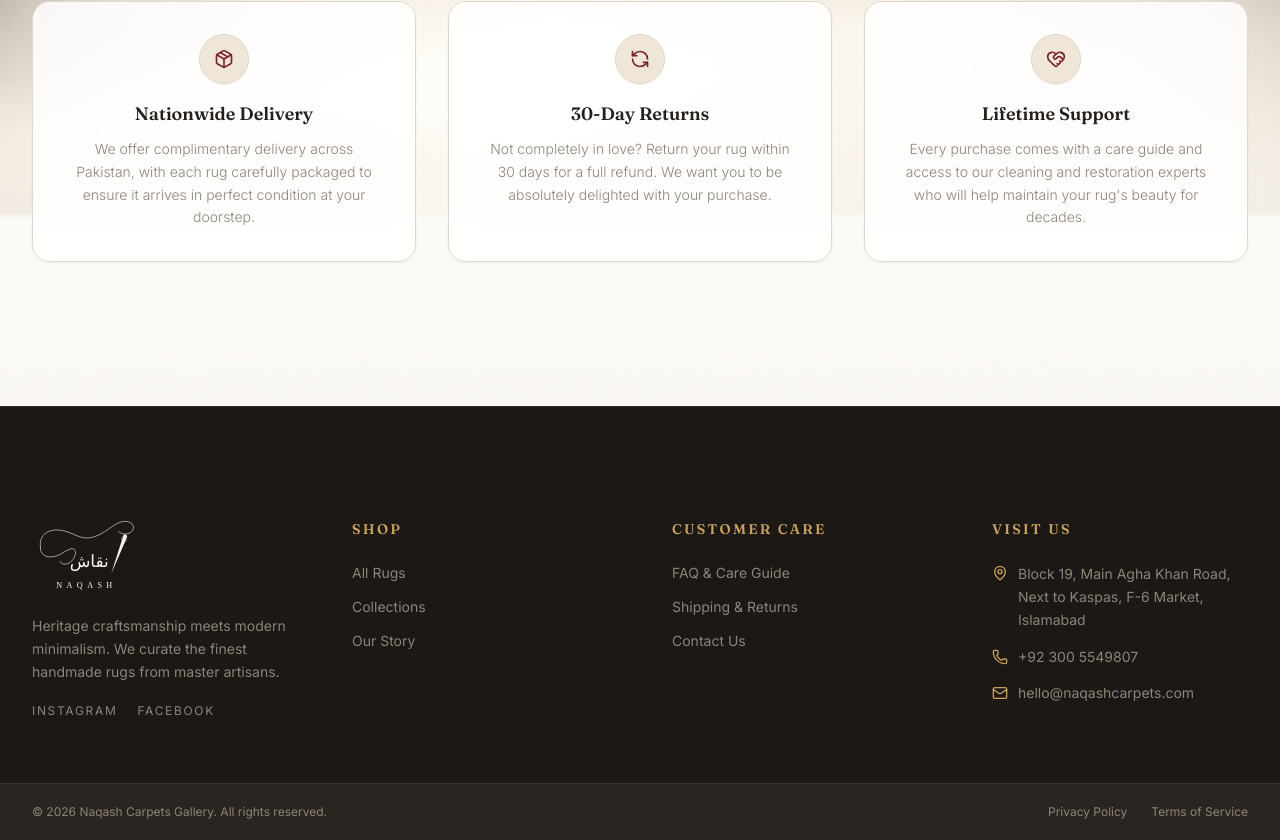
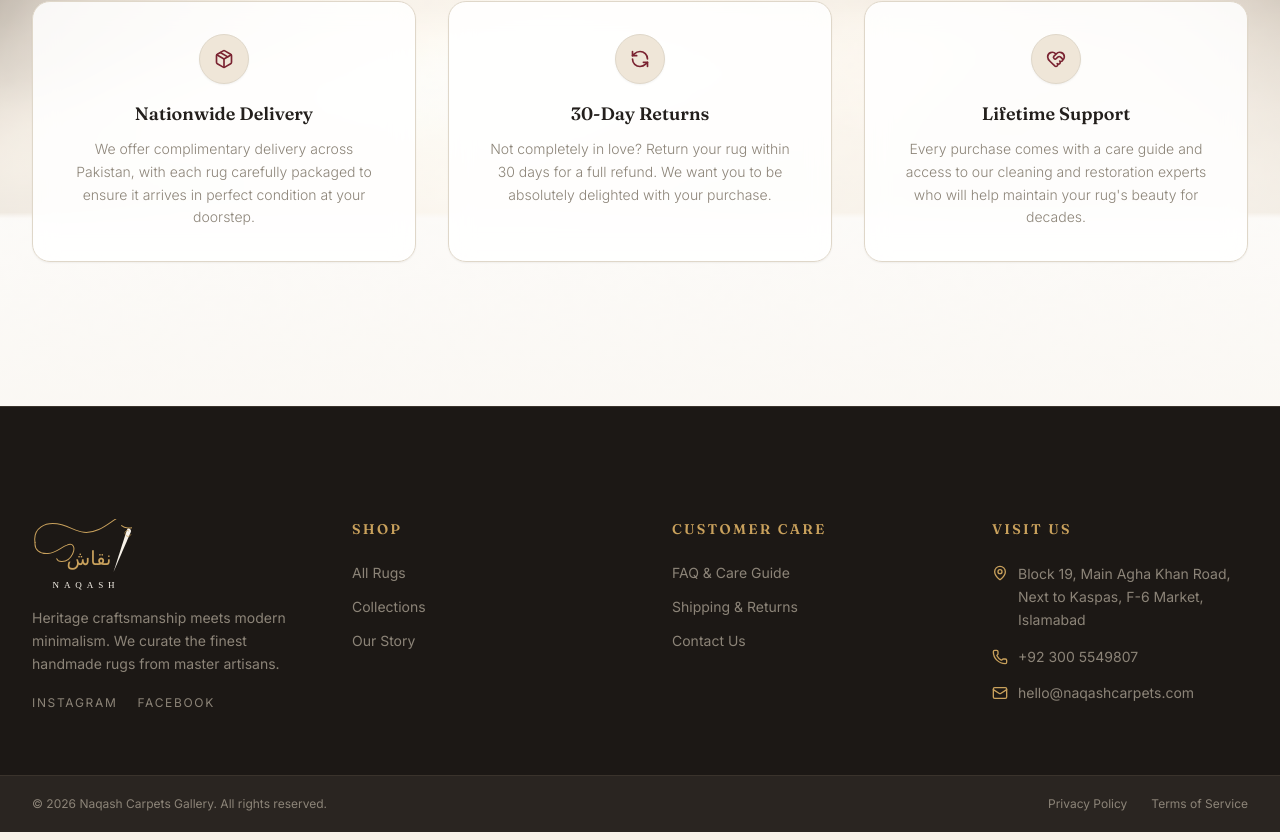
Before and after one commit to mavexa-322/naqash, a Next.js app: page / in a window 1280 px wide. Shown: the part 6304-7144 px from the top of the page. Built offline with nearby package versions, Linux system fonts and the light colour scheme; no server answers; the database is empty.

Commit message:
feat: add brand logo assets and Footer component

```diff
--- a/src/components/ui/Footer.tsx
+++ b/src/components/ui/Footer.tsx
@@ -7,14 +7,14 @@ export function Footer() {
     <footer className="bg-charcoal text-text-muted pt-12 sm:pt-20 md:pt-28 border-t border-[#3A332C]">
       <div className="container px-4 md:px-8 grid grid-cols-2 lg:grid-cols-4 gap-x-6 gap-y-8 sm:gap-10 lg:gap-16">
         {/* Brand Column */}
-        <div className="col-span-2 lg:col-span-1 space-y-3 sm:space-y-4">
-          <Link href="/" className="inline-flex" aria-label="Naqash home">
+        <div className="col-span-2 lg:col-span-1 space-y-3.5 sm:space-y-4 flex flex-col items-start">
+          <Link href="/" className="inline-flex items-start justify-start" aria-label="Naqash home">
             <Image
-              src="/naqash-logo.svg"
+              src="/naqash-logo-light.svg"
               alt="Naqash"
-              width={160}
-              height={80}
-              className="h-14 sm:h-20 w-auto object-contain object-left brightness-0 invert opacity-95"
+              width={140}
+              height={100}
+              className="h-14 sm:h-18 w-auto object-contain object-left"
             />
           </Link>
           <p className="text-xs sm:text-sm leading-relaxed max-w-sm text-text-muted">
```
Also changed, not shown: public/naqash-logo-light.svg, public/naqash-logo.svg.
